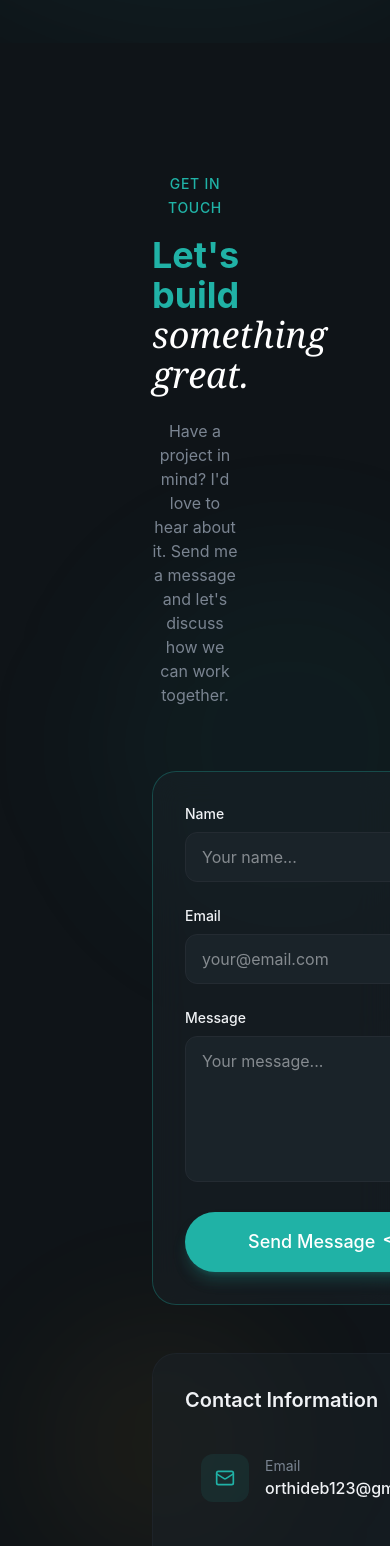
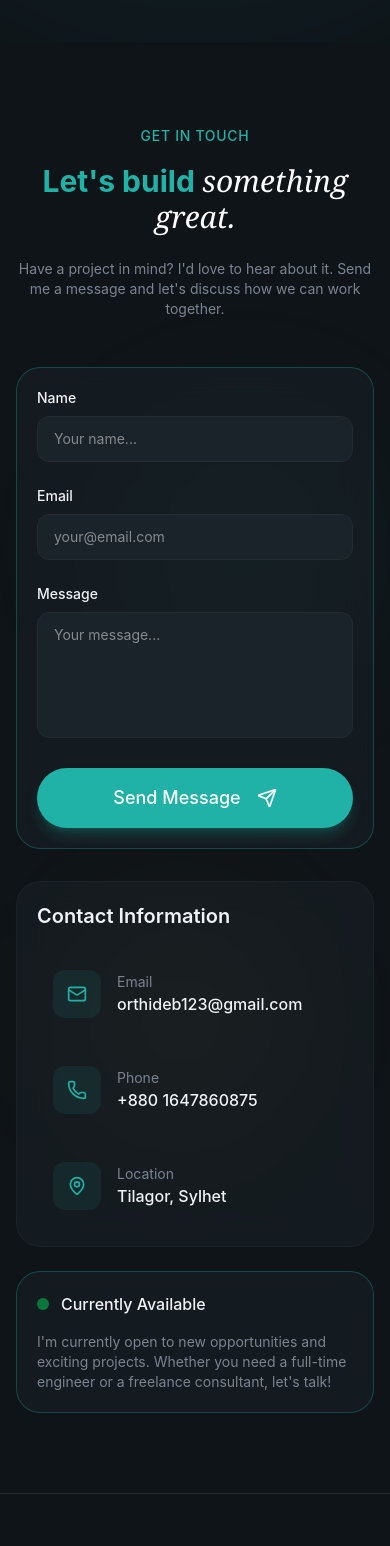
Before and after one commit to orthi123/PortfolioProject, a React (Vite) app: page / in a window 390 px wide. Shown: the part 9040-10586 px from the top of the page. Built offline with nearby package versions, Linux system fonts and the light colour scheme.

Commit message:
again changed the contact section

```diff
--- a/src/sections/Contact.jsx
+++ b/src/sections/Contact.jsx
@@ -21,12 +21,12 @@ const contactInfo = [
     icon: Phone,
     label: "Phone",
     value: "+880 1647860875",
-    href: "tel:+880 1647860875",
+    href: "tel:+8801647860875",
   },
   {
     icon: MapPin,
     label: "Location",
-    value: "Tilagor,Sylhet",
+    value: "Tilagor, Sylhet",
     href: "#",
   },
 ];
@@ -37,9 +37,10 @@ export const Contact = () => {
     email: "",
     message: "",
   });
+
   const [isLoading, setIsLoading] = useState(false);
   const [submitStatus, setSubmitStatus] = useState({
-    type: null, // 'success' or 'error'
+    type: null,
     message: "",
   });
 
@@ -48,15 +49,14 @@ export const Contact = () => {
 
     setIsLoading(true);
     setSubmitStatus({ type: null, message: "" });
+
     try {
       const serviceId = import.meta.env.VITE_EMAILJS_SERVICE_ID;
       const templateId = import.meta.env.VITE_EMAILJS_TEMPLATE_ID;
       const publicKey = import.meta.env.VITE_EMAILJS_PUBLIC_KEY;
 
       if (!serviceId || !templateId || !publicKey) {
-        throw new Error(
-          "EmailJS configuration is missing. Please check your environment variables."
-        );
+        throw new Error("EmailJS configuration is missing.");
       }
 
       await emailjs.send(
@@ -67,62 +67,63 @@ export const Contact = () => {
           email: formData.email,
           message: formData.message,
         },
-        publicKey
+        publicKey,
       );
 
       setSubmitStatus({
         type: "success",
         message: "Message sent successfully! I'll get back to you soon.",
       });
+
       setFormData({ name: "", email: "", message: "" });
-    } catch (error) {
-      console.error("EmailJS error:", error);
+    } catch (err) {
+      console.error("EmailJS error:", err);
       setSubmitStatus({
         type: "error",
-        message:
-          error.text || "Failed to send message. Please try again later.",
+        message: err?.text || "Failed to send message. Please try again later.",
       });
     } finally {
       setIsLoading(false);
     }
   };
+
   return (
-    <section id="contact" className="p-32 relative overflow-hidden">
-      <div className="absolute top-0 left-0 w-full h-full">
-        <div className="absolute top-1/4 left-1/4 w-96 h-96 bg-primary/5 rounded-full blur-3xl" />
-        <div className="absolute bottom-1/4 right-1/4 w-64 h-64 bg-highlight/5 rounded-full blur-3xl" />
+    <section id="contact" className="py-20 md:py-32 relative overflow-hidden">
+      {/* Background blobs */}
+      <div className="absolute inset-0 pointer-events-none">
+        <div className="absolute top-1/4 left-1/4 w-72 md:w-96 h-72 md:h-96 bg-primary/5 rounded-full blur-3xl" />
+        <div className="absolute bottom-1/4 right-1/4 w-56 md:w-64 h-56 md:h-64 bg-highlight/5 rounded-full blur-3xl" />
       </div>
 
-      <div className="container mx-auto px-6 relative z-10">
-        {/* Section Header */}
-        <div className="text-center max-w-3xl mx-auto mb-16">
-          <span className="text-secondary-foreground text-sm font-medium tracking-wider uppercase animate-fade-in">
+      <div className="container mx-auto px-4 sm:px-6 relative z-10">
+        {/* Header */}
+        <div className="text-center max-w-3xl mx-auto mb-12 md:mb-16">
+          <span className="text-secondary-foreground text-sm font-medium tracking-wider uppercase">
             Get In Touch
           </span>
-          <h2 className="text-4xl md:text-5xl font-bold mt-4 mb-6 animate-fade-in animation-delay-100 text-secondary-foreground">
+
+          <h2 className="text-3xl md:text-5xl font-bold mt-4 mb-6 text-secondary-foreground">
             Let's build{" "}
             <span className="font-serif italic font-normal text-white">
               something great.
             </span>
           </h2>
-          <p className="text-muted-foreground animate-fade-in animation-delay-200">
+
+          <p className="text-muted-foreground text-sm sm:text-base">
             Have a project in mind? I'd love to hear about it. Send me a message
             and let's discuss how we can work together.
           </p>
         </div>
 
-        <div className="grid lg:grid-cols-2 gap-12 max-w-5xl mx-auto">
-          <div className="glass p-8 rounded-3xl border border-primary/30 animate-fade-in animation-delay-300">
+        {/* Grid */}
+        <div className="grid grid-cols-1 lg:grid-cols-2 gap-8 md:gap-12 max-w-5xl mx-auto">
+          {/* Form */}
+          <div className="glass p-5 sm:p-8 rounded-3xl border border-primary/30">
             <form className="space-y-6" onSubmit={handleSubmit}>
+              {/* Name */}
               <div>
-                <label
-                  htmlFor="name"
-                  className="block text-sm font-medium mb-2"
-                >
-                  Name
-                </label>
+                <label className="block text-sm font-medium mb-2">Name</label>
                 <input
-                  id="name"
                   type="text"
                   required
                   placeholder="Your name..."
@@ -130,48 +131,43 @@ export const Contact = () => {
                   onChange={(e) =>
                     setFormData({ ...formData, name: e.target.value })
                   }
-                  className="w-full px-4 py-3 bg-surface rounded-xl border border-border focus:border-primary focus:ring-1 focus:ring-primary outline-none transition-all"
+                  className="w-full px-4 py-3 text-sm sm:text-base bg-surface rounded-xl border border-border focus:border-primary focus:ring-1 focus:ring-primary outline-none transition-all"
                 />
               </div>
 
+              {/* Email */}
               <div>
-                <label
-                  htmlFor="email"
+                <label className="block text-sm font-medium mb-2">Email</label>
+                <input
                   type="email"
-                  className="block text-sm font-medium mb-2"
-                >
-                  Email
-                </label>
-                <input
                   required
                   placeholder="your@email.com"
                   value={formData.email}
                   onChange={(e) =>
                     setFormData({ ...formData, email: e.target.value })
                   }
-                  className="w-full px-4 py-3 bg-surface rounded-xl border border-border focus:border-primary focus:ring-1 focus:ring-primary outline-none transition-all"
+                  className="w-full px-4 py-3 text-sm sm:text-base bg-surface rounded-xl border border-border focus:border-primary focus:ring-1 focus:ring-primary outline-none transition-all"
                 />
               </div>
 
+              {/* Message */}
               <div>
-                <label
-                  htmlFor="message"
-                  className="block text-sm font-medium mb-2"
-                >
+                <label className="block text-sm font-medium mb-2">
                   Message
                 </label>
                 <textarea
                   rows={5}
                   required
+                  placeholder="Your message..."
                   value={formData.message}
                   onChange={(e) =>
                     setFormData({ ...formData, message: e.target.value })
                   }
-                  placeholder="Your message..."
-                  className="w-full px-4 py-3 bg-surface rounded-xl border border-border focus:border-primary focus:ring-1 focus:ring-primary outline-none transition-all resize-none"
+                  className="w-full px-4 py-3 text-sm sm:text-base bg-surface rounded-xl border border-border focus:border-primary focus:ring-1 focus:ring-primary outline-none transition-all resize-none"
                 />
               </div>
 
+              {/* Button */}
               <Button
                 className="w-full"
                 type="submit"
@@ -179,41 +175,42 @@ export const Contact = () => {
                 disabled={isLoading}
               >
                 {isLoading ? (
-                  <>Sending...</>
+                  "Sending..."
                 ) : (
                   <>
                     Send Message
-                    <Send className="w-5 h-5" />
+                    <Send className="w-5 h-5 ml-2" />
                   </>
                 )}
               </Button>
 
+              {/* Status */}
               {submitStatus.type && (
                 <div
-                  className={`flex items-center gap-3
-                     p-4 rounded-xl ${
-                       submitStatus.type === "success"
-                         ? "bg-green-500/10 border border-green-500/20 text-green-400"
-                         : "bg-red-500/10 border border-red-500/20 text-red-400"
-                     }`}
+                  className={`flex items-center gap-3 p-4 rounded-xl text-sm ${
+                    submitStatus.type === "success"
+                      ? "bg-green-500/10 border border-green-500/20 text-green-400"
+                      : "bg-red-500/10 border border-red-500/20 text-red-400"
+                  }`}
                 >
                   {submitStatus.type === "success" ? (
                     <CheckCircle className="w-5 h-5 flex-shrink-0" />
                   ) : (
                     <AlertCircle className="w-5 h-5 flex-shrink-0" />
                   )}
-                  <p className="text-sm">{submitStatus.message}</p>
+                  <p>{submitStatus.message}</p>
                 </div>
               )}
             </form>
           </div>
 
           {/* Contact Info */}
-          <div className="space-y-6 animate-fade-in animation-delay-400">
-            <div className="glass rounded-3xl p-8">
+          <div className="space-y-6">
+            <div className="glass rounded-3xl p-5 sm:p-8">
               <h3 className="text-xl font-semibold mb-6">
                 Contact Information
               </h3>
+
               <div className="space-y-4">
                 {contactInfo.map((item, i) => (
                   <a
@@ -224,6 +221,7 @@ export const Contact = () => {
                     <div className="w-12 h-12 rounded-xl bg-primary/10 flex items-center justify-center group-hover:bg-primary/20 transition-colors">
                       <item.icon className="w-5 h-5 text-primary" />
                     </div>
+
                     <div>
                       <div className="text-sm text-muted-foreground">
                         {item.label}
@@ -235,12 +233,12 @@ export const Contact = () => {
               </div>
             </div>
 
-            {/* Availability Card */}
-            <div className="glass rounded-3xl p-8 border border-primary/30">
+            <div className="glass rounded-3xl p-5 sm:p-8 border border-primary/30">
               <div className="flex items-center gap-3 mb-4">
                 <span className="w-3 h-3 bg-green-500 rounded-full animate-pulse" />
                 <span className="font-medium">Currently Available</span>
               </div>
+
               <p className="text-muted-foreground text-sm">
                 I'm currently open to new opportunities and exciting projects.
                 Whether you need a full-time engineer or a freelance consultant,
```
